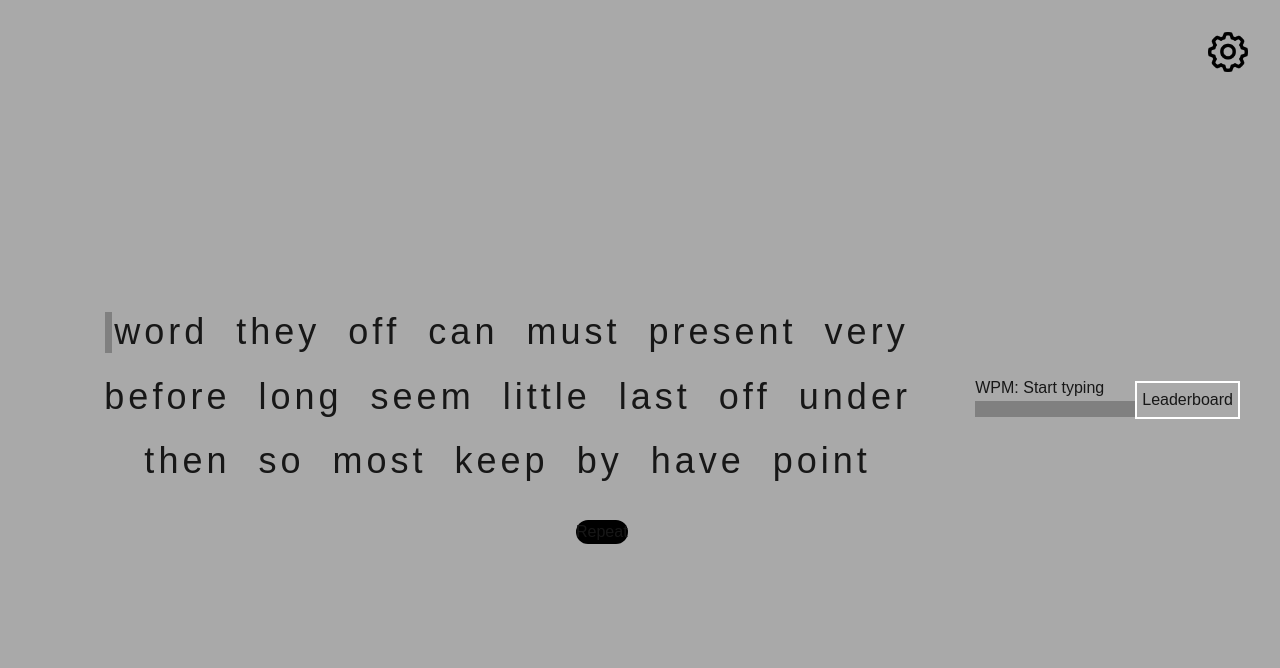
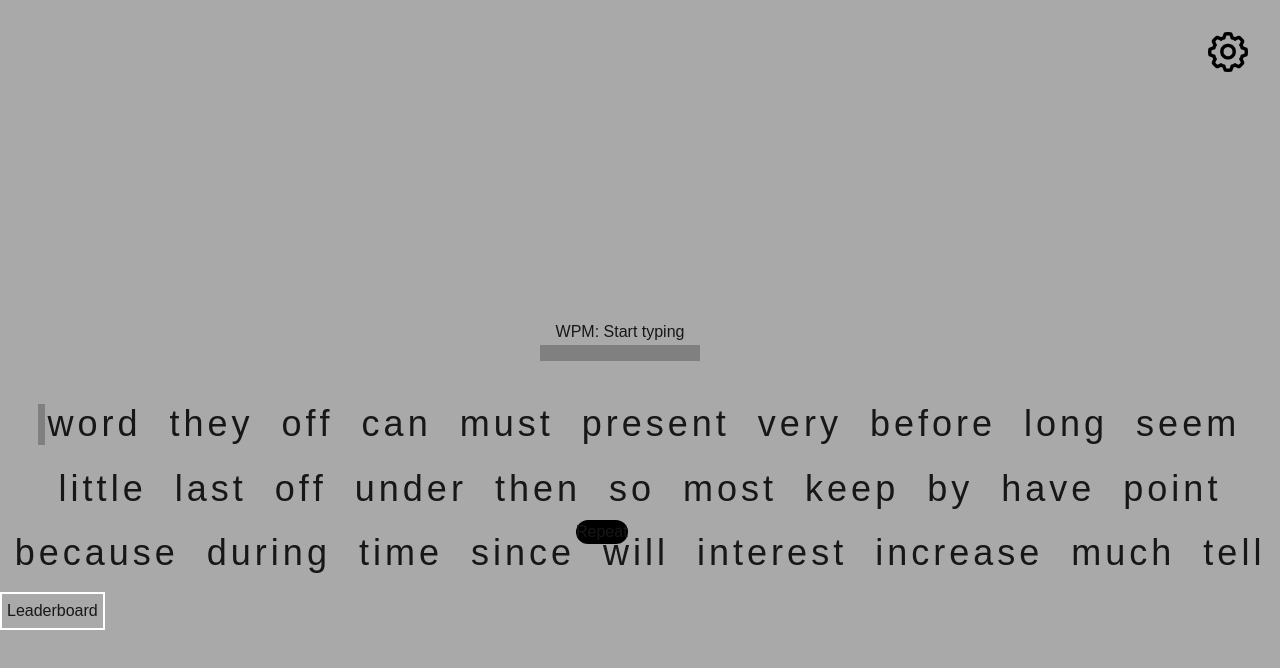
Before and after one commit to AnoyingWaffle66/typing_game, a Next.js app in the folder typing_thing/: page / in a window 1280 px wide. Shown: the top 668 px of the page. Built offline with nearby package versions, Linux system fonts and the light colour scheme.

Commit message:
update div padding

```diff
--- a/typing_thing/app/page.tsx
+++ b/typing_thing/app/page.tsx
@@ -22,7 +22,7 @@ export default function Home() {
   // render same words again
   const onRepeat = () => {
     console.log(sessionStorage.getItem('testActive'))
-    if (sessionStorage.getItem('testActive') === 'true'){
+    if (sessionStorage.getItem('testActive') === 'true') {
       sessionStorage.setItem('testActive', 'false')
       window.dispatchEvent(new Event('storage'))
     }
@@ -65,29 +65,29 @@ export default function Home() {
       {
         openSettings && (
           <div className="absolute pt-7 pl-3 w-screen bg-gray-600">
-            <SettingsBar setText={handleSetText} initialText={inputText}/>
+            <SettingsBar setText={handleSetText} initialText={inputText} />
           </div>
         )
       }
       <div className="absolute right-8 top-8" onClick={handleClick}>
-      <SettingsButton/>
+        <SettingsButton />
       </div>
-    <div>
-      <div className="h-screen flex items-center justify-center mr-10 ml-10">
-        { wordList.length > 0 ? (
-          <Words words={wordList}/>
+      <div className="pt-20 mt-20">
+          <div className="h-page flex text-center justify-center pt-20 mt-20 mr-20 ml-10">
+            <Countdown />
+          </div>
+        <div className="h-screen inline items-center justify-center pt-20 mt-10 mr-10 ml-10">
+          {wordList.length > 0 ? (
+            <Words words={wordList} />
           ) : (
             <p>Loading...</p>
           )}
-        <Countdown/>
-        <LeaderboardButton/>
+          <LeaderboardButton />
         </div>
-
       </div>
       <div className="button button:hover button:active" onClick={onRepeat}>
-          <RepeatButton/>
+        <RepeatButton />
       </div>
-
     </>
   )
 }
```
Lines whose indentation alone changed are shown as unchanged.
